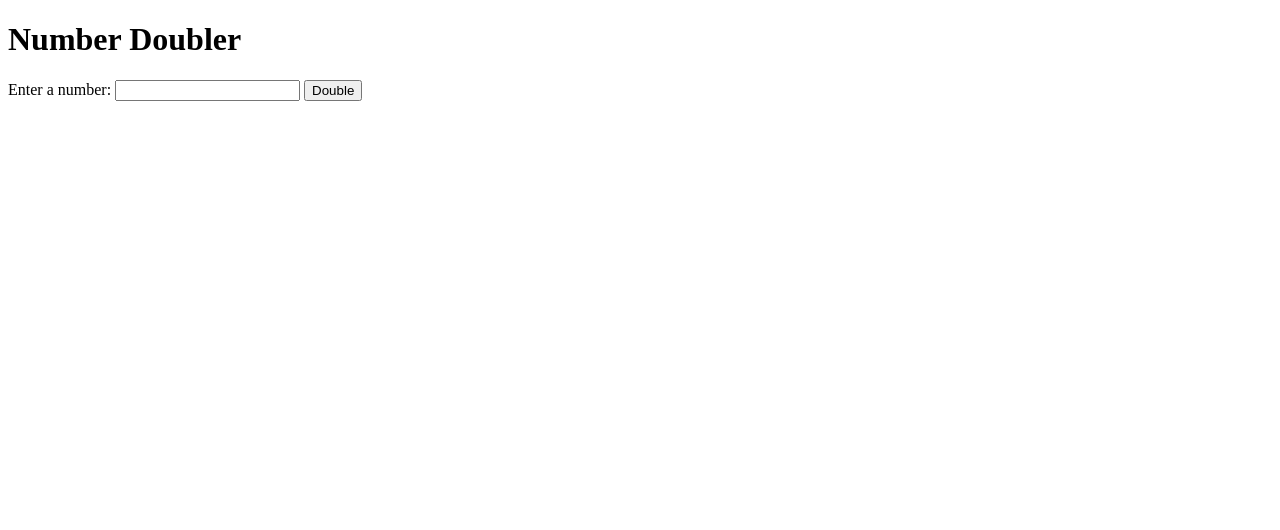
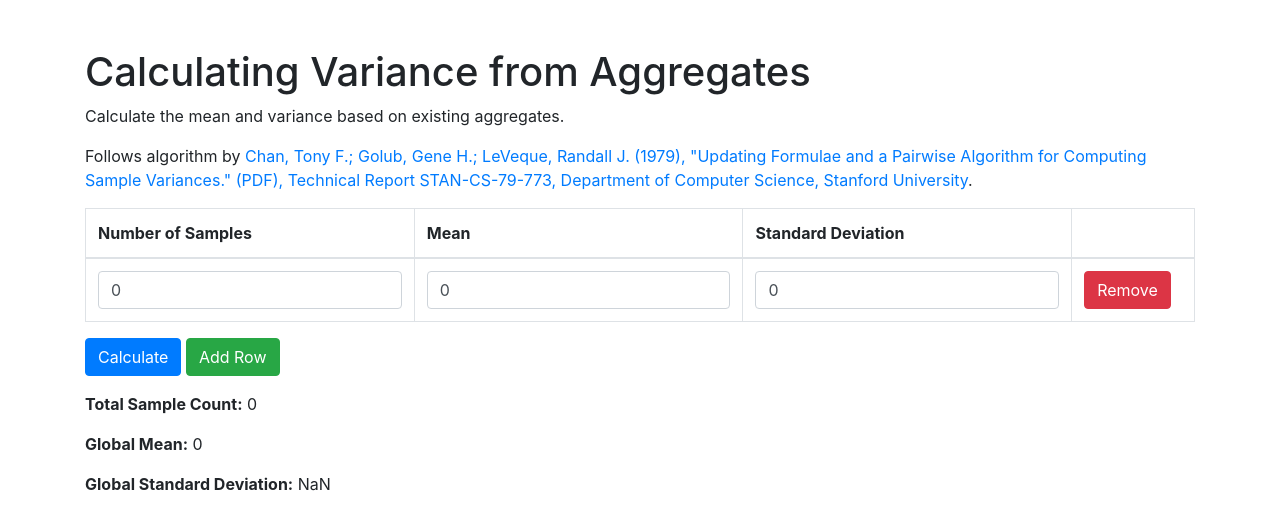
Before and after one commit to wfranceys/pairwise-sample-variance, a plain HTML site: page index.html in a window 1280 px wide. Drawn offline with nearby package versions, Linux system fonts and the light colour scheme.

Commit message:
Add pairwise variance calculation

```diff
--- a/index.html
+++ b/index.html
@@ -4,22 +4,151 @@
 <head>
     <meta charset="UTF-8">
     <meta name="viewport" content="width=device-width, initial-scale=1.0">
-    <title>Number Doubler</title>
+    <title>Calculating Variance from Aggregates</title>
+    <link href="https://maxcdn.bootstrapcdn.com/bootstrap/4.5.2/css/bootstrap.min.css" rel="stylesheet">
 </head>
 
 <body>
-    <h1>Number Doubler</h1>
-    <label for="inputNumber">Enter a number:</label>
-    <input type="number" id="inputNumber">
-    <button onclick="doubleNumber()">Double</button>
-    <p id="result"></p>
+    <div class="container mt-5">
+        <h1>Calculating Variance from Aggregates</h1>
+        <p>Calculate the mean and variance based on existing aggregates.</p>
+        <p>Follows algorithm by <a href="http://i.stanford.edu/pub/cstr/reports/cs/tr/79/773/CS-TR-79-773.pdf">Chan,
+                Tony F.; Golub, Gene H.; LeVeque, Randall J. (1979), &quot;Updating Formulae and a Pairwise Algorithm
+                for Computing Sample Variances.&quot; (PDF), Technical Report STAN-CS-79-773, Department of Computer
+                Science, Stanford University</a>.</p>
+
+        <table class="table table-bordered" id="dataTable">
+            <thead>
+                <tr>
+                    <th>Number of Samples</th>
+                    <th>Mean</th>
+                    <th>Standard Deviation</th>
+                    <th></th>
+                </tr>
+            </thead>
+            <tbody>
+                <tr>
+                    <td><input type="number" class="form-control" name="numberSamples" value="0"></td>
+                    <td><input type="number" class="form-control" name="mean" value="0"></td>
+                    <td><input type="number" class="form-control" name="standardDeviation" value="0"></td>
+                    <td><button type="button" class="btn btn-danger" onclick="removeRow(this)">Remove</button></td>
+                </tr>
+            </tbody>
+        </table>
+        <button type="button" class="btn btn-primary" onclick="updateTotalSum()">Calculate</button>
+        <button type="button" class="btn btn-success" onclick="addRow()">Add Row</button>
+
+        <div class="mt-3">
+            <strong>Total Sample Count:</strong> <span id="totalSampleCount">0</span>
+        </div>
+
+        <div class="mt-3">
+            <strong>Global Mean:</strong> <span id="totalMean">0</span>
+        </div>
+
+        <div class="mt-3">
+            <strong>Global Standard Deviation:</strong> <span id="totalVariance">0</span>
+        </div>
+
+    </div>
+
+    <script src="https://code.jquery.com/jquery-3.5.1.slim.min.js"></script>
+    <script src="https://cdn.jsdelivr.net/npm/@popperjs/core@2.5.3/dist/umd/popper.min.js"></script>
+    <script src="https://stackpath.bootstrapcdn.com/bootstrap/4.5.2/js/bootstrap.min.js"></script>
 
     <script>
-        function doubleNumber() {
-            const input = document.getElementById("inputNumber").value;
-            const result = input * 2;
-            document.getElementById("result").textContent = `Result: ${result}`;
+
+        function addRow() {
+            const tableBody = document.querySelector("#dataTable tbody");
+            const newRow = tableBody.insertRow();
+            newRow.innerHTML = `
+                <td><input type="number" class="form-control" name="numberSamples" value=""></td>
+                <td><input type="number" class="form-control" name="mean" value=""></td>
+                <td><input type="number" class="form-control" name="standardDeviation" value=""></td>
+                <td><button type="button" class="btn btn-danger" onclick="removeRow(this)">Remove</button></td>
+            `;
+            updateTotalSum()
         }
+
+        function removeRow(button) {
+            const tableRow = button.closest("tr");
+            tableRow.remove();
+            updateTotalSum();
+        }
+
+        function updateTotalSum() {
+            const allRows = document.querySelectorAll("#dataTable tbody tr");
+            const statsAggregator = new StatisticsAggregator();
+            allRows.forEach((row) => {
+                const numberSamples = parseFloat(row.querySelector('input[name="numberSamples"]').value);
+                const mean = parseFloat(row.querySelector('input[name="mean"]').value);
+                const standardDeviation = parseFloat(row.querySelector('input[name="standardDeviation"]').value);
+                const variance = standardDeviation * standardDeviation;
+                statsAggregator.add(numberSamples, mean, variance)
+            });
+            const standardDeviation = Math.sqrt(statsAggregator.var);
+
+            document.querySelector("#totalSampleCount").textContent = statsAggregator.n;
+            document.querySelector("#totalMean").textContent = statsAggregator.mean;
+            document.querySelector("#totalVariance").textContent = standardDeviation;
+        }
+
+        class StatisticsAggregator {
+            constructor(ddof = 0, useRobustMean = true) {
+                this._n = 0;
+                this._mean = null;
+                this._M2 = null;
+                this._ddof = ddof;
+                this._useRobustMean = useRobustMean;
+            }
+
+            get var() {
+                if (this._M2 === null) {
+                    return null;
+                } else {
+                    return this._M2 / this._ddofNorm(this.n);
+                }
+            }
+
+            get mean() {
+                return this._mean;
+            }
+
+            get n() {
+                return this._n;
+            }
+
+            get ddof() {
+                return this._ddof;
+            }
+
+            add(nAdd, meanAdd, varAdd) {
+                const nOld = this.n;
+                this._n += nAdd;
+
+                if (nOld === 0) {
+                    this._mean = meanAdd;
+                    this._M2 = varAdd * this._ddofNorm(nAdd);
+                } else {
+                    const delta = meanAdd - this.mean;
+                    if (this._useRobustMean) {
+                        this._mean = (this.mean * nOld + meanAdd * nAdd) / this.n;
+                    } else {
+                        this._mean += (delta * nAdd) / this.n;
+                    }
+
+                    const M2New = varAdd * this._ddofNorm(nAdd);
+                    this._M2 = this._M2 + M2New + Math.pow(delta, 2) * nOld * nAdd / this.n;
+                }
+            }
+
+            _ddofNorm(n) {
+                return n - this.ddof;
+            }
+        }
+
+        // Initial update of the total sum
+        updateTotalSum();
     </script>
 </body>
 
```
